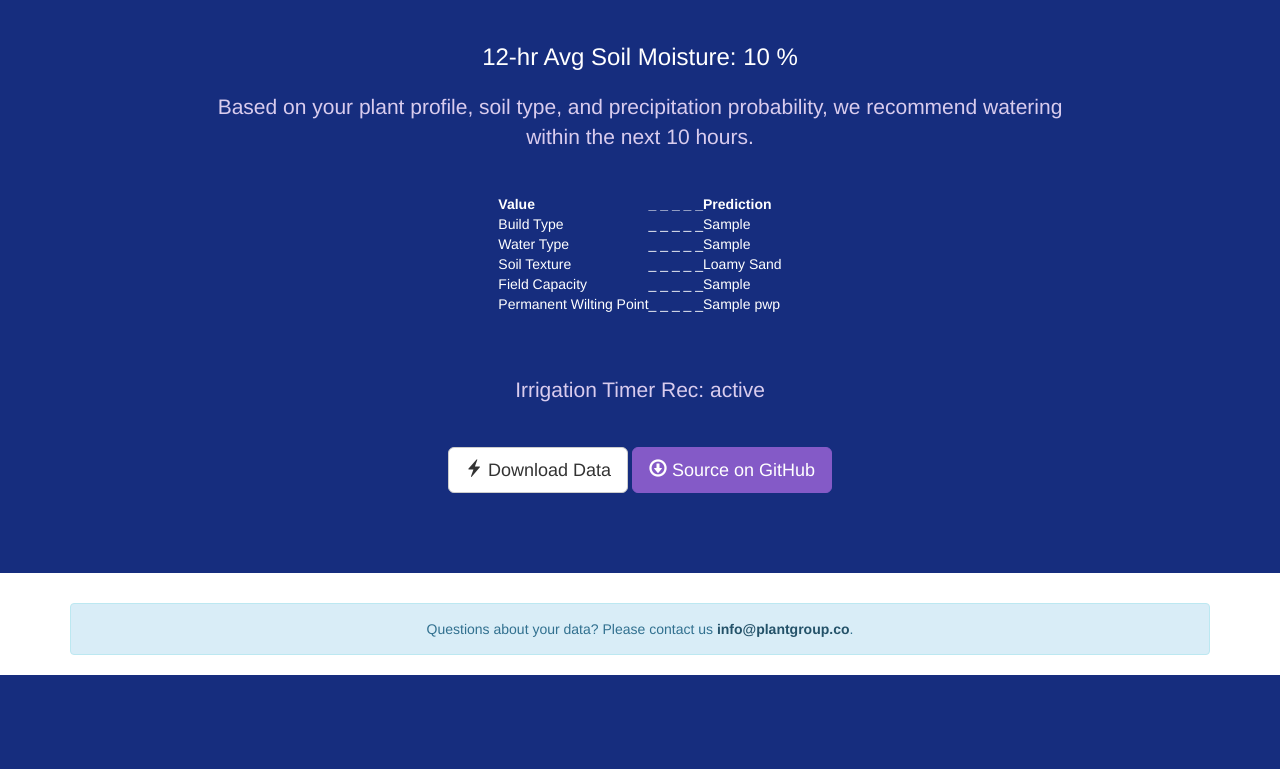
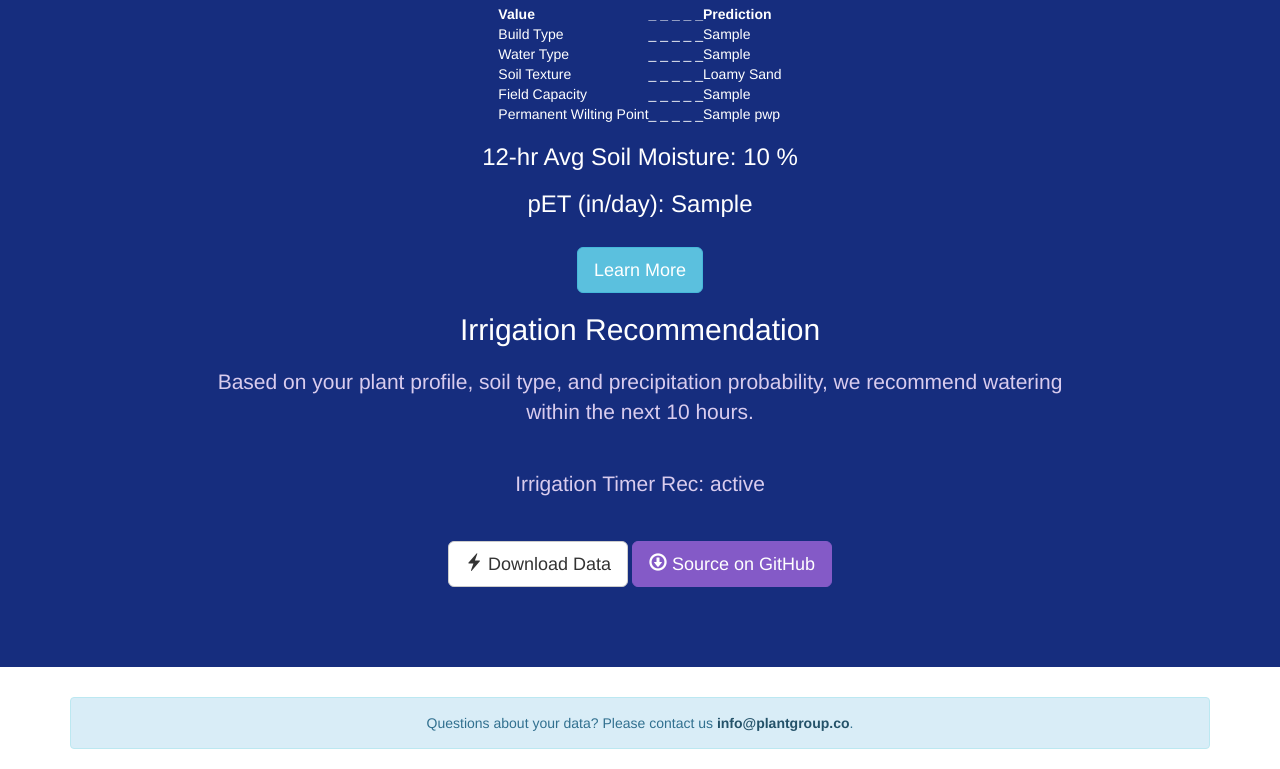
Before and after one commit to AustinArrington87/irrigationDashboard, a Django app: template hello/templates/index.html in a window 1280 px wide. Shown: the part 1023-1792 px from the top of the page. Before the commit the page ends 1698 px from the top, so only its background shows below. Run offline with Django 3.2, Linux system fonts and the light colour scheme; the template is opened without the code that fills it: most values are stand-ins (such as "Sample title", 1, 10 or a date in 2020); parts of the project's set-up code (start-up, migrations or seed data) failed here and were passed over; some libraries are stand-ins or nearby versions.

Commit message:
Update index.html

```diff
--- a/hello/templates/index.html
+++ b/hello/templates/index.html
@@ -52,16 +52,12 @@
 <h2>Soil Moisture</h2>
     <!--Soil Moisture Sensor-->
       <!--TS Graph-->
-    <br><br>
+    <br>
   <iframe width="480" height="220" src="https://thingspeak.com/channels/180968/charts/1?bgcolor=%23ffffff&color=%23d62020&dynamic=true&max=100&min=0&results=36&type=line"></iframe>
       <br><br>
-    <!--Irrigation--Rec-->
-      <h3>12-hr Avg Soil Moisture: {{ sm_avg }} %</h3>
 
-    <p>Based on your plant profile, soil type, and precipitation probability, we recommend watering within the next {{ hours }} hours.</p>
-
-
-    <div align="center">
+    <!--SM Stats-->
+      <div align="center">
     <table>
         <tr>
             <th>Value</th>
@@ -96,7 +92,41 @@
     </table>
     </div>
 
-      <br><br>
+      <!--pET-->
+
+      <h3>12-hr Avg Soil Moisture: {{ sm_avg }} %</h3>
+      <h3>pET (in/day): {{ pET }}</h3>
+      <br>
+      <!-- Modal -->
+<div class="container">
+  <!-- Trigger the modal with a button -->
+  <button type="button" class="btn btn-info btn-lg" data-toggle="modal" data-target="#myModal">Learn More</button>
+  <!-- Modal -->
+  <div class="modal fade" id="myModal" role="dialog">
+    <div class="modal-dialog">
+      <!-- Modal content-->
+      <div class="modal-content">
+        <div class="modal-header">
+          <button type="button" class="close" data-dismiss="modal">&times;</button>
+            <p class="modal-title">About Soil Moisture</p>
+        </div>
+        <div class="modal-body">
+            <p>The "12-hr Avg Soil Moisture" value shows the average <a href="https://www.vegetronix.com/TechInfo/How-To-Measure-VWC.phtml#:~:text=Volumetric%20water%20content%20is%20a,measures%20weight%20rather%20than%20volume." target="_blank">volumetric water content (VWC%) </a>from your soil moisture sensor.</p>
+            <p>pET is your potential evapotranspiration, or the moisture lost in inches per day from your planted surface. This is calculated using the <a href="http://www.fao.org/3/X0490E/x0490e06.htm#:~:text=In%201948%2C%20Penman%20combined%20the,temperature%2C%20humidity%20and%20wind%20speed." target="_blank">FAO Penman-Monteith Eq.</a> Imagine 0.25 inches of water have been lost. You'd be able to fill that amount of lost water by irrigation for about 15 mins (assuming 0.5 gallon per hour emitter rate).</p>
+        </div>
+        <div class="modal-footer">
+          <button type="button" class="btn btn-default" data-dismiss="modal">Close</button>
+        </div>
+      </div>
+
+    </div>
+  </div>
+
+</div>
+
+    <!--Irrigation--Rec-->
+    <h2>Irrigation Recommendation</h2>
+    <p>Based on your plant profile, soil type, and precipitation probability, we recommend watering within the next {{ hours }} hours.</p>
 
     <p>Irrigation Timer Rec: {{ sm_status }}</p>
 
```
